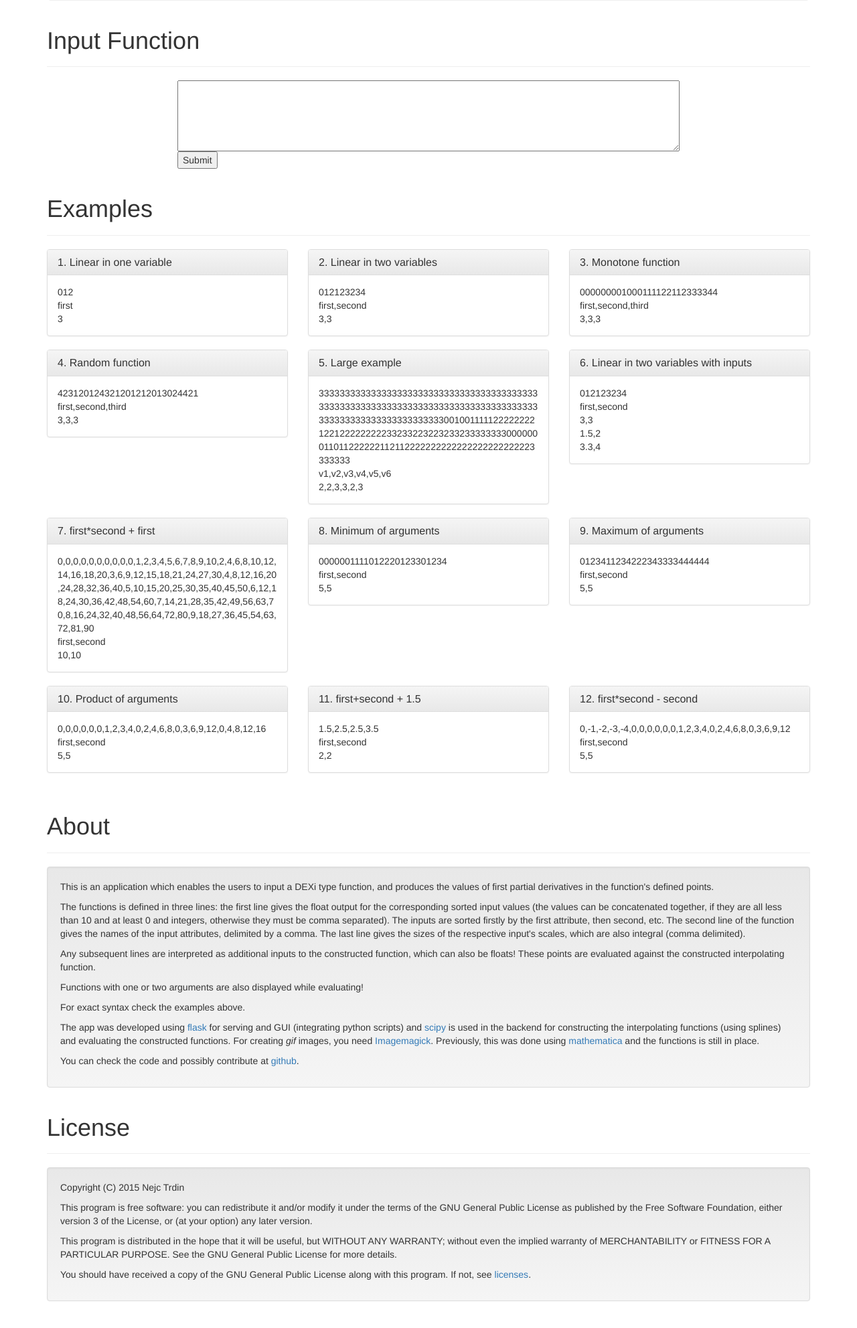
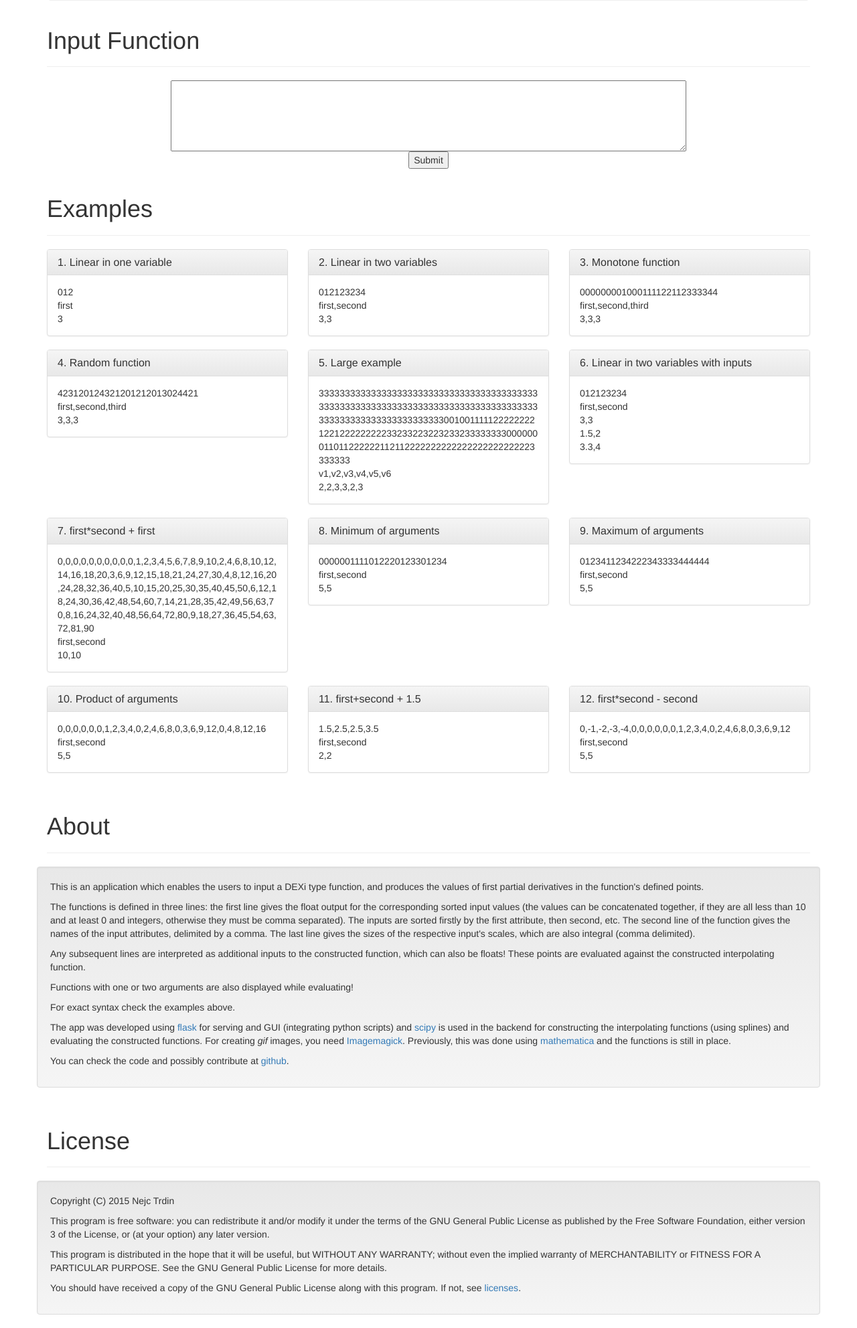
Before and after one commit to nejctrdin/DEXiFunctionDerivatives, a Flask app: page / in a window 1280 px wide. Shown: the part 369-2352 px from the top of the page at 67% size. Before the commit the page ends 2312 px from the top, so only its background shows below. Run offline with Flask 2, Linux system fonts and the light colour scheme; parts of the project's set-up code (start-up, migrations or seed data) failed here and were passed over; some libraries are stand-ins or nearby versions.

Commit message:
Cleaned HTML code and centered buttons

```diff
--- a/templates/index.html
+++ b/templates/index.html
@@ -5,13 +5,20 @@
                 <h1>Input Function</h1>
             </div>
             <div class="row">
-                <div class="col-sm-2"></div>
-                <div class="col-sm-8">
-                    <form action="{{ url_for('derivatives') }}" method=post>
-                        <textarea class="col-xs-12" name=function rows=5></textarea>
-                        <input type=submit value=Submit>
-                    </form>
-                </div>
+                <form action="{{ url_for('derivatives') }}" method=post>
+                    <div class="row">
+                        <div class="col-md-2"></div>
+                        <div class="col-md-8">
+                                <textarea class="col-md-12" name=function rows=5></textarea>
+                        </div>
+                        <div class="col-md-2"></div>
+                    </div>
+                    <div class="row">
+                        <div class="col-md-12">
+                            <input class="center-block"type=submit value=Submit>
+                        </div>
+                    </div>
+                </form>
             </div>
 
             <div class="page-header">
@@ -21,7 +28,7 @@
                 {% if loop.index0 % 3 == 0 %}
                     <div class="row">
                 {% endif %}
-                        <div class="col-sm-4">
+                        <div class="col-md-4">
                             <div class="panel panel-default">
                                 <div class="panel-heading">
                                     <h3 class="panel-title">{{ loop.index }}. {{ example[0] }}</h3>
--- a/templates/layout.html
+++ b/templates/layout.html
@@ -16,14 +16,17 @@
             <div class="page-header">
                 <h1>About</h1>
             </div>
+            <div class="row">
                 <div class="well">
                     {% for line in entries.about.split("\n") %}
                         <p>{{ line|safe }}</p>
                     {% endfor %}
                 </div>
+            </div>
             <div class="page-header">
                 <h1>License</h1>
             </div>
+            <div class="row">
                 <div class="well">
                     {% for par in entries.license.split("\n\n") %}
                         <p>
@@ -32,6 +35,7 @@
                     {% endfor %}
                 </div>
             </div>
+        </div>
     </body>
     <script src="{{ url_for('static', filename='js/script.js') }}"></script>
     <script src="http://code.jquery.com/jquery-1.11.0.min.js"></script>
```
Also changed, not shown: templates/derivatives.html (+7 -3 lines). Lines whose indentation alone changed are shown as unchanged.
